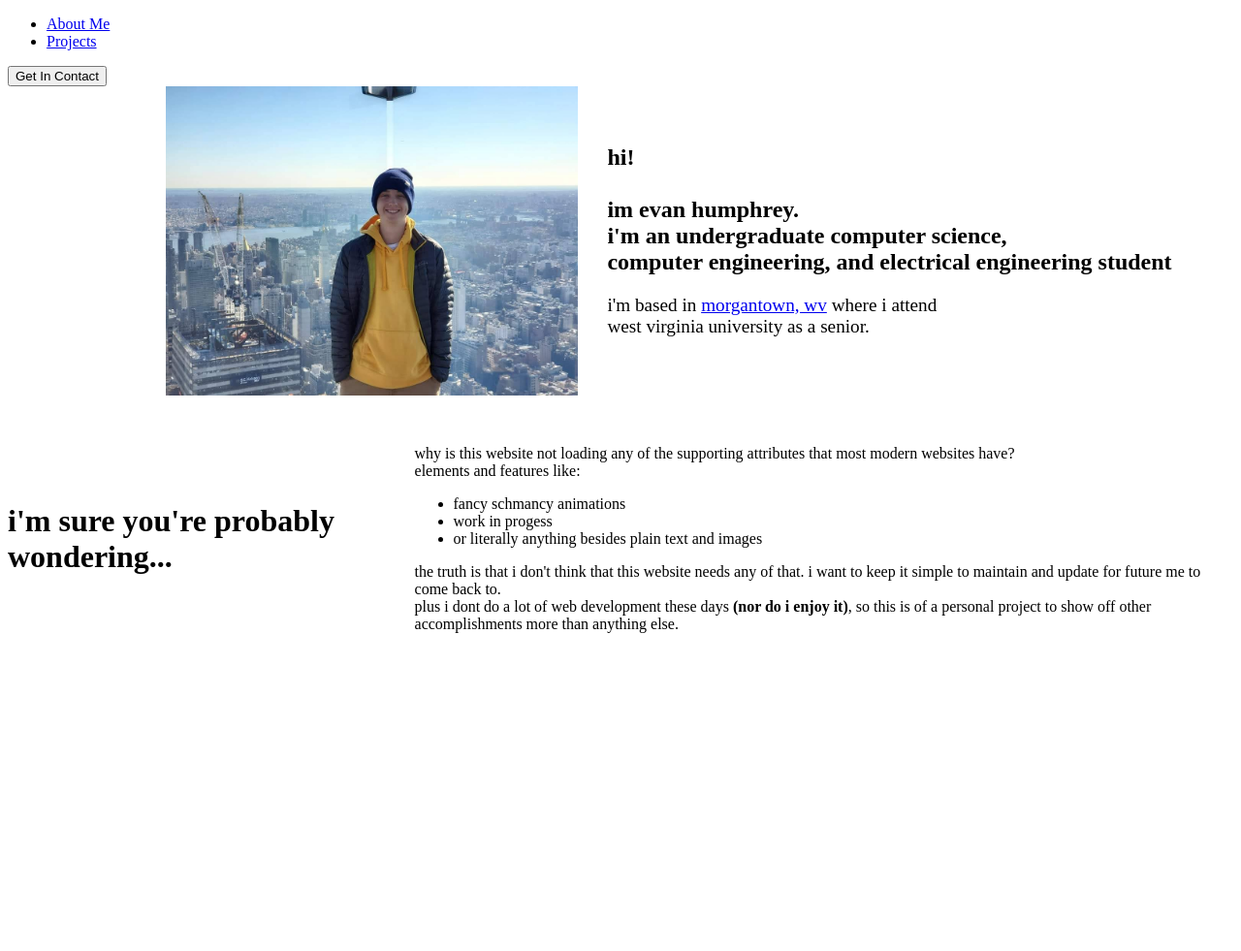
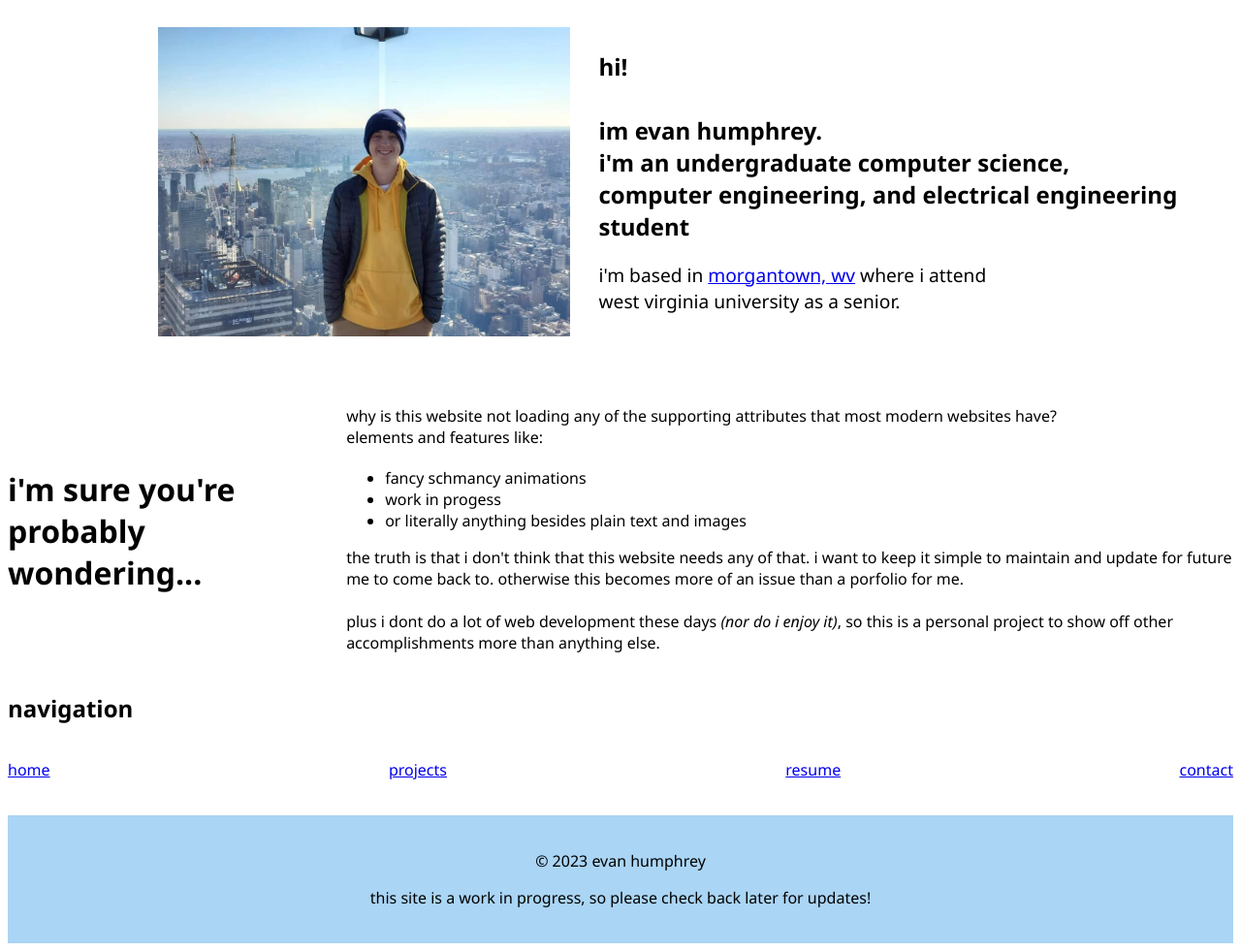
Before and after one commit to emh140/emh140.github.io, a plain HTML site: page home.html in a window 1280 px wide. Shown: the whole page at 97% size. Before the commit the page ends 800 px from the top, so only its background shows below. Drawn offline with Linux system fonts and the light colour scheme.

Commit message:
added navigation frame for later, also messed with some design

```diff
--- a/home.html
+++ b/home.html
@@ -5,16 +5,6 @@
     <meta name="viewport" content="width=device-width, initial-scale=1.0">
     <link rel="stylesheet" href="./styles.css">
     <title>evan's site | home</title>
-    <header>
-        <nav>
-          <ul>
-            <li><a href="./about.html">About Me</a></li>
-            <li><a href="./projects.html">Projects</a></li>
-          </ul>
-          <a href="./contact.html"><button type="button">Get In Contact</button></a>
-          <!-- add a dark mode switch up in the nav bar somewhere -->
-        </nav>
-    </header>
 </head>
 <body>
     <div class = "intro">
@@ -46,10 +36,24 @@
             </ul>
 
             <p>the truth is that i don't think that this website needs any of that.
-            i want to keep it simple to maintain and update for future me to come back to.<br>
-            plus i dont do a lot of web development these days <strong>(nor do i enjoy it)</strong>,
-            so this is of a personal project to show off other accomplishments more than anything else.</p>
+            i want to keep it simple to maintain and update for future me to come back to. otherwise this becomes more of an issue than a porfolio for me.<br><br>
+            plus i dont do a lot of web development these days <em>(nor do i enjoy it)</em>,
+            so this is a personal project to show off other accomplishments more than anything else.</p>
+        </div>
+     </div>
+     <div class = "nav-head">
+      <!--i want this to have pictures with text in the foreground saying what it is-->
+        <h2>navigation</h2>
+        <div class = "nav">
+            <p><a href="./home.html">home</a></p>
+            <p><a href="./projects.html">projects</a></p>
+            <p><a href="./resume.html">resume</a></p>
+            <p><a href="./contact.html">contact</a></p>
         </div>
      </div>
 </body>
+<footer>
+  <p>© 2023 evan humphrey</p>
+  <p>this site is a work in progress, so please check back later for updates!</p>
+</footer>
 </html>
--- a/styles.css
+++ b/styles.css
@@ -1,3 +1,7 @@
+body {
+  font-family: 'Segoe UI', Tahoma, Geneva, Verdana, sans-serif;
+}
+
 .main_image {
   max-width: 425px;
   height: auto;
@@ -10,6 +14,7 @@
   display: flex;
   align-items: center;
   justify-content: center;
+  padding: 20px;
 }
 .intro p {
     font-size: 1.2em;
@@ -26,3 +31,35 @@
     align-items: center;
     padding-top: 35px;
 }
+.rant-body p {
+    margin-bottom: 20px;
+}
+
+.nav{
+    display: flex;
+    align-items: center;
+    justify-content: space-between;
+}
+
+footer {
+    text-align: center;
+    padding-top: 20px;
+    padding-bottom: 20px;
+    background-color: #aad5f5;
+    margin-top: 20px;
+    width: 100%;
+    position: relative;
+    bottom: 0;
+}
+
+header {
+    background-color: #aad5f5;
+    text-align: center;
+}
+
+header p {
+  display: flex;
+  justify-content: center;
+  margin: 0;
+  align-items: center;
+}
```
